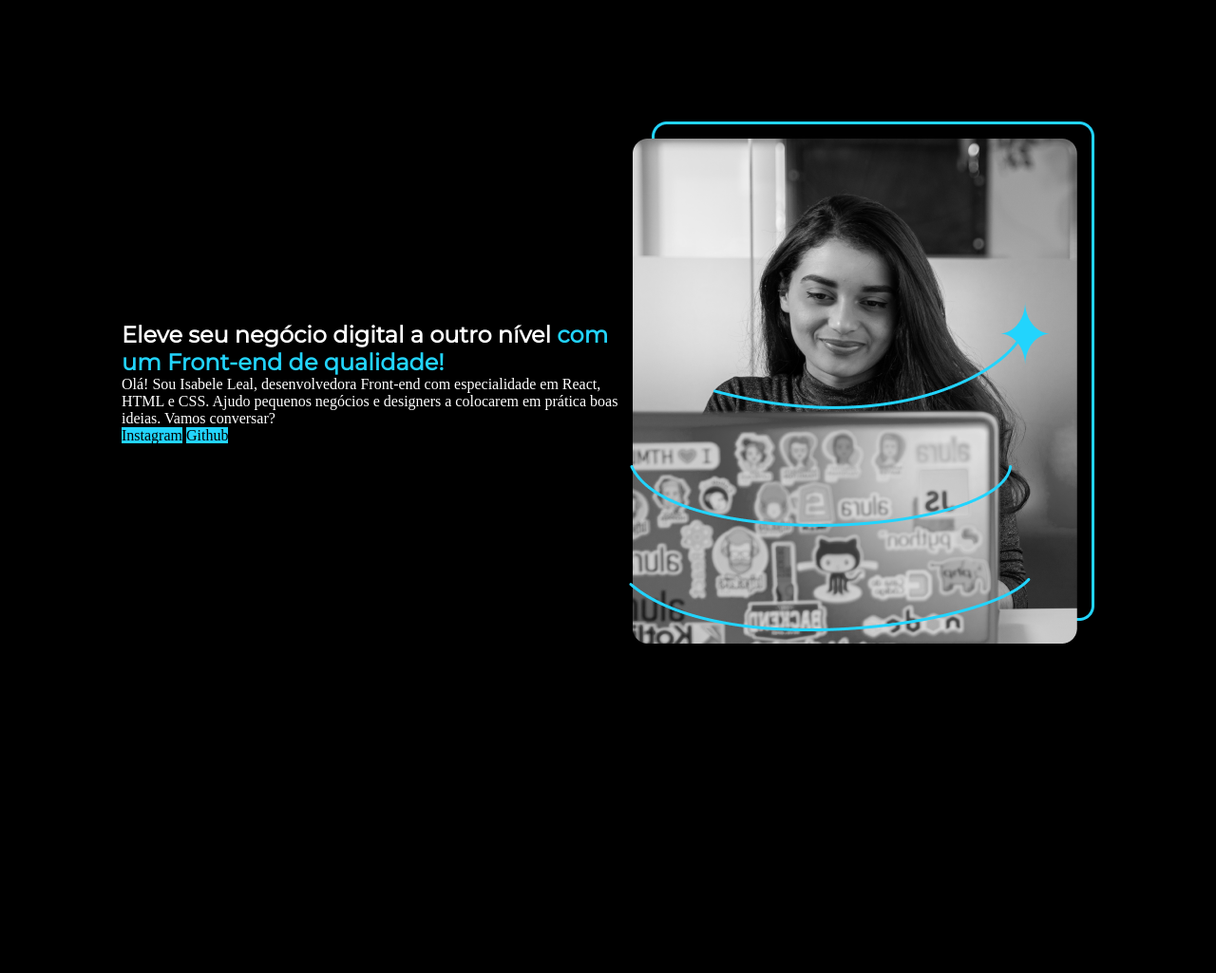
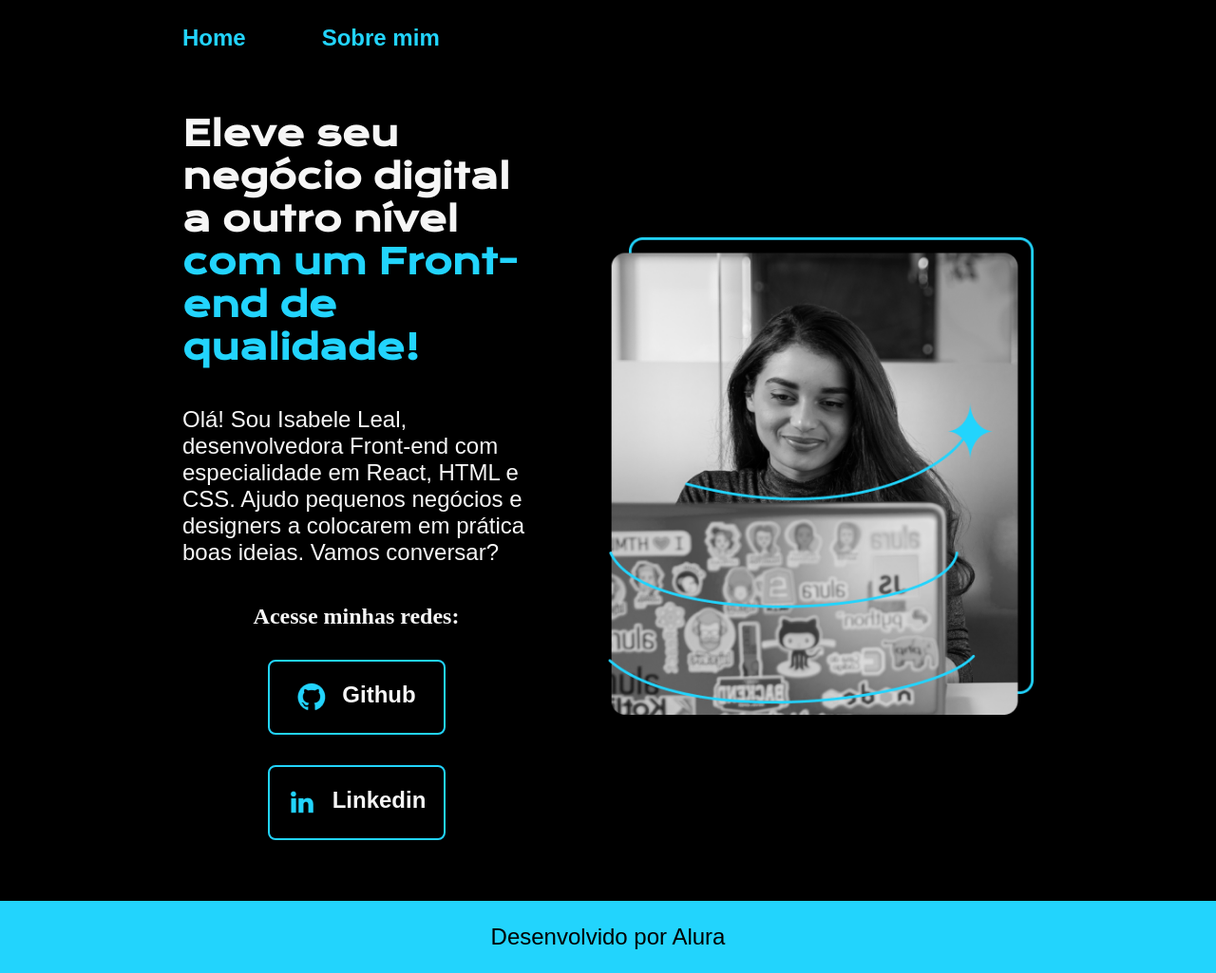
Before and after one commit to isabeleleal/Portfolio, a plain HTML site: page index.html in a window 1280 px wide. Shown: the whole page at 95% size. Before the commit the page ends 928 px from the top, so only its background shows below. Drawn offline with nearby package versions, Linux system fonts and the light colour scheme.

Commit message:
Atualização

```diff
--- a/index.html
+++ b/index.html
@@ -8,9 +8,14 @@
     <link rel="stylesheet" href="style.css" />
   </head>
   <body>
-    <header></header>
+    <header class="cabecalho">
+      <nav class="cabecalho__menu">
+        <a class="cabecalho__menu__link" href="index.html">Home</a>
+        <a class="cabecalho__menu__link" href="about.html">Sobre mim</a>
+      </nav>
+    </header>
     <main class="apresentacao">
-      <section class=".apresentacao__conteudo">
+      <section class="apresentacao__conteudo">
         <h1 class="apresentacao__conteudo__titulo">
           Eleve seu negócio digital a outro nível
           <strong class="titulo-destaque"
@@ -22,11 +27,30 @@
           React, HTML e CSS. Ajudo pequenos negócios e designers a colocarem em
           prática boas ideias. Vamos conversar?
         </p>
-        <a href="https://www.instagram.com/isabele_lealjj/">Instagram</a>
-        <a href="https://github.com/isabeleleal">Github</a>
+        <div class="apresentacao__links">
+          <h2>Acesse minhas redes:</h2>
+          <a
+            class="apresentacao__links__navegacao"
+            href="https://github.com/isabeleleal"
+          >
+            <img src="image/Logo Github.png" /> Github</a
+          >
+          <a
+            class="apresentacao__links__navegacao"
+            href="www.linkedin.com/in/isabele-leal-453aa21b1"
+          >
+            <img src="image/Logo linkedin.png" /> Linkedin</a
+          >
+        </div>
       </section>
-      <img src="image/Imagem.png" alt="Joana programando" />
+      <img
+        class="apresentacao__imagem"
+        src="image/Imagem.png"
+        alt="Joana programando"
+      />
     </main>
-    <footer></footer>
+    <footer class="rodape">
+      <p>Desenvolvido por Alura</p>
+    </footer>
   </body>
 </html>
--- a/style.css
+++ b/style.css
@@ -1,44 +1,141 @@
 /* @import url("https://fonts.googleapis.com/css2?family=Roboto&display=swap"); */
-@import url("https://fonts.googleapis.com/css2?family=Krona+One&family=Montserrat&display=swap");
+/* @import url("https://fonts.googleapis.com/css2?family=Krona+One&family=Montserrat&display=swap"); */
+@import url("https://fonts.googleapis.com/css2?family=Krona+One&family=Montserrat:wght@400;600&display=swap");
+
+:root {
+  --color-primaria: #000000;
+  --color-secundaria: #f6f6f6;
+  --color-terciaria: #22d4fd;
+  --color-hover: #272727;
+
+  --font-primaria: "Montsserat", sans-serif;
+  --font-secundaria: "Krona One", sans-serif;
+}
 
 * {
   margin: 0px;
   padding: 0px;
 }
 body {
-  background-color: black;
-  color: white;
+  background-color: var(--color-primaria);
+  color: var(--color-secundaria);
 
-  height: 100vh;
+  /*  height: 100vh; */
 
   box-sizing: border-box;
 }
 
+.cabecalho {
+  padding: 2% 0% 0% 15%;
+}
+.cabecalho__menu {
+  display: flex;
+  gap: 80px;
+}
+
+.cabecalho__menu__link {
+  font-family: var(--font-primaria);
+  font-size: 1.5rem;
+  font-weight: 600;
+
+  color: var(--color-terciaria);
+
+  text-decoration: none;
+}
+
 .titulo-destaque {
-  color: #22d4fd;
+  color: var(--color-terciaria);
 }
 .apresentacao {
   display: flex;
   justify-content: space-between;
   align-items: center;
+  gap: 82px;
 
-  margin: 10%;
+  padding: 5% 15%;
 }
 
 .apresentacao__conteudo {
-  width: 615px;
+  width: 50%;
+  display: flex;
+  flex-direction: column;
+  gap: 40px;
 }
 .apresentacao__conteudo__titulo {
-  font-size: 36px;
-  font-family: "Krona One", sans-serif;
+  font-size: 2.25rem;
+  font-family: var(--font-secundaria);
 }
-.apresentacao__conteudo__titulo {
-  font-size: 24px;
-  font-family: "Montserrat", sans-serif;
+.apresentacao__conteudo__texto {
+  font-size: 1.5rem;
+  font-family: var(--font-primaria);
 }
 
-a {
+.apresentacao__links {
+  display: flex;
+  flex-direction: column;
+  justify-content: space-between;
+  align-items: center;
+  gap: 32px;
+}
+.apresentacao__links__subtitulo {
+  font-family: var(--font-secundaria);
+  font-weight: 400;
+  font-size: 1.5rem;
+}
+.apresentacao__links__navegacao {
+  /* background-color: #22d4fd; */
+  color: var(--color-secundaria);
+
+  border: 2px solid var(--color-terciaria);
+
+  width: 50%;
+  padding: 21.5px 0px;
+  border-radius: 8px;
+
+  font-size: 1.5rem;
+  font-family: var(--font-primaria);
+  font-weight: 600;
+
   text-decoration: none;
-  color: #000000;
-  background-color: #22d4fd;
+  text-align: center;
+
+  display: flex;
+  justify-content: center;
+  gap: 16px;
 }
+
+.apresentacao__links__link:hover {
+  background-color: var(--color-hover);
+}
+.apresentacao__imagem {
+  width: 50%;
+}
+.rodape {
+  background-color: var(--color-terciaria);
+  color: var(--color-primaria);
+
+  text-align: center;
+
+  padding: 24px;
+
+  font-family: var(--font-primaria);
+  font-size: 1.5rem;
+  font-weight: 400;
+}
+
+@media (max-width: 1200px) {
+  .cabecalho {
+    padding: 10%;
+  }
+
+  .cabecalho__menu {
+    justify-content: center;
+  }
+  .apresentacao {
+    flex-direction: column-reverse;
+    padding: 5%;
+  }
+  .apresentacao__conteudo {
+    width: auto;
+  }
+}
```
Also changed, not shown: about.html (added, +45 -0 lines), image/Logo Github.png (added), image/Logo linkedin.png (added).
